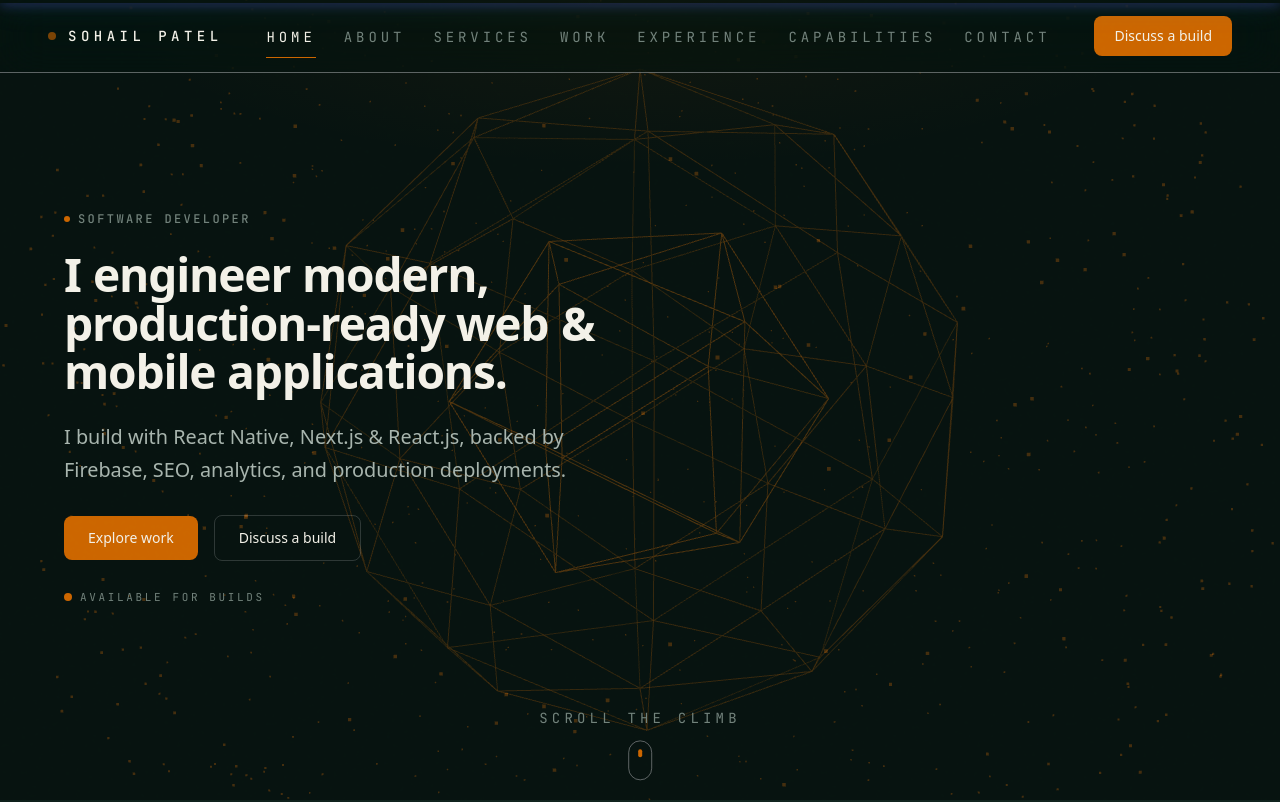
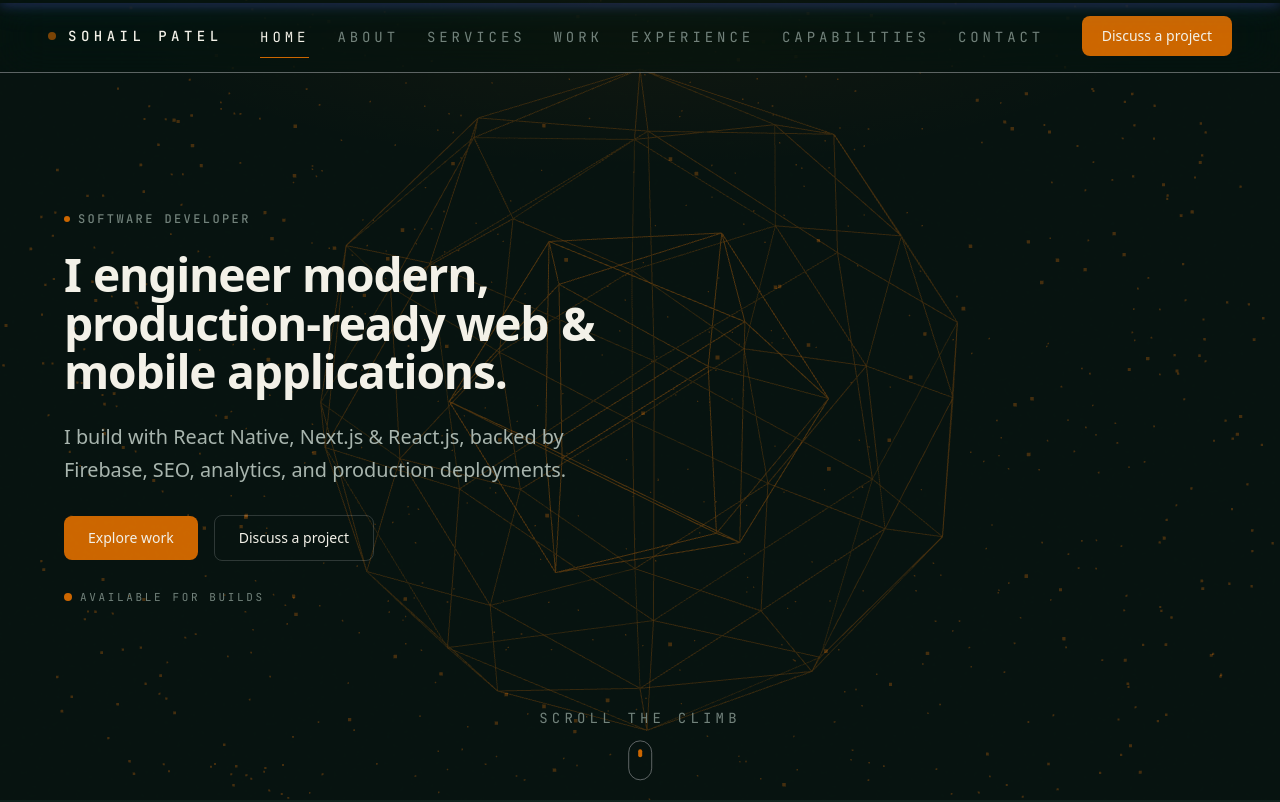
Before and after one commit to sohail005/mr.patel, a Next.js app: page / in a window 1280 px wide. Shown: the top 802 px of the page. Built offline with nearby package versions, Linux system fonts and the light colour scheme.

Commit message:
fix: update button text from 'Discuss a build' to 'Discuss a project'

```diff
--- a/src/components/sections/Hero.tsx
+++ b/src/components/sections/Hero.tsx
@@ -96,7 +96,7 @@ export default function Hero() {
               Explore work
             </Button>
             <Button className="text-(--color-text-primary)" variant="secondary" href="/contact">
-              Discuss a build
+              Discuss a project
             </Button>
           </motion.div>
 
--- a/src/components/sections/Navbar.tsx
+++ b/src/components/sections/Navbar.tsx
@@ -121,7 +121,7 @@ export default function Navbar() {
 
         <div className="relative z-10 hidden items-center gap-4 lg:flex ">
           <Button className="text-(--color-text-primary)" variant="primary" size="sm" href="/contact">
-            Discuss a build
+            Discuss a project
           </Button>
         </div>
 
```
